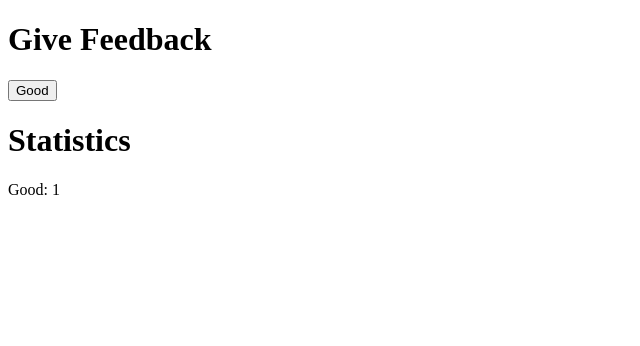
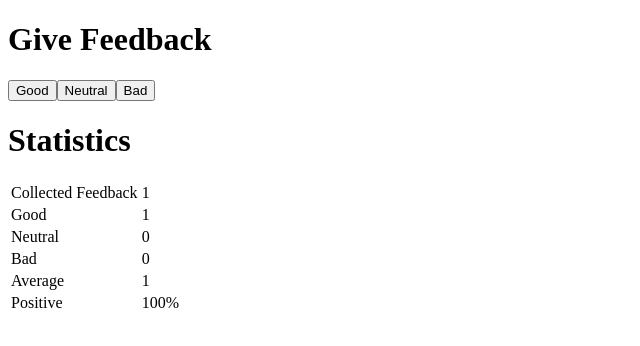
Before and after one commit to fecfecfec/fullstackopen-helsinki, a React (Create React App) app in the folder part1/: page / in a window 1280 px wide. Both pictures are taken after a click on the button "Good". Shown: the top 346 px of the page, without its empty margins (0-640 px from the left). Built offline with nearby package versions, Linux system fonts and the light colour scheme.

Commit message:
Unicafe Step6 finished

```diff
--- a/part1/src/App.js
+++ b/part1/src/App.js
@@ -2,6 +2,47 @@ import { useState } from 'react'
 
 const Button = ({ handleClick, text }) => <button onClick={handleClick}>{text}</button>
 const Display = ({ text, value }) => <div>{text}: {value}</div>
+const StatisticsLine = ({ text, value }) => <tr><td>{text}</td><td>{value}</td></tr>
+const Statistics = ({ good, neutral, bad }) => {
+  const total = good + neutral + bad
+  const average = (good - bad) / total
+  const positive = good / total * 100
+  if (total === 0) {
+    return (
+      <div>No feedback given</div>
+    )
+  }
+  return (
+    <>
+      <table>
+        <StatisticsLine
+          text='Collected Feedback'
+          value={total}
+        />
+        <StatisticsLine
+          text='Good'
+          value={good}
+        />
+        <StatisticsLine
+          text='Neutral'
+          value={neutral}
+        />
+        <StatisticsLine
+          text='Bad'
+          value={bad}
+        />
+        <StatisticsLine
+          text='Average'
+          value={average}
+        />
+        <StatisticsLine
+          text='Positive'
+          value={positive + '%'}
+        />
+      </table>
+    </>
+  )
+}
 
 const App = () => {
   // save clicks of each button to its own state
@@ -9,12 +50,20 @@ const App = () => {
   const [neutral, setNeutral] = useState(0)
   const [bad, setBad] = useState(0)
 
-  // const rateGood = () => setGood(good + 1)
-  const rateGood = () => {
-    console.log('Good value before', good)
-    setGood(good + 1)
-  }
-  const rateNeutral = () => setNeutral(neutral - 1)
+  const rateGood = () => setGood(good + 1)
+  // const rateGood = () => {
+  //   console.log('Good value before', good)
+  //   setGood(good + 1)
+  // }
+  // const rateNeutral = () => {
+  //   console.log('Neutral value before', neutral)
+  //   setNeutral(neutral + 1)
+  // }
+  // const rateBad = () => {
+  //   console.log('Bad value before', bad)
+  //   setBad(bad + 1)
+  // }
+  const rateNeutral = () => setNeutral(neutral + 1)
   const rateBad = () => setBad(bad + 1)
 
 
@@ -25,11 +74,20 @@ const App = () => {
         handleClick={rateGood}
         text='Good'
       />
+      <Button
+        handleClick={rateNeutral}
+        text='Neutral'
+      />
+      <Button
+        handleClick={rateBad}
+        text='Bad'
+      />
       <h1>Statistics</h1>
-      <Display
-        value={good}
-        text='Good'
-        />
+      <Statistics
+        good={good}
+        neutral={neutral}
+        bad={bad}
+      />
     </>
   )
 }
```
